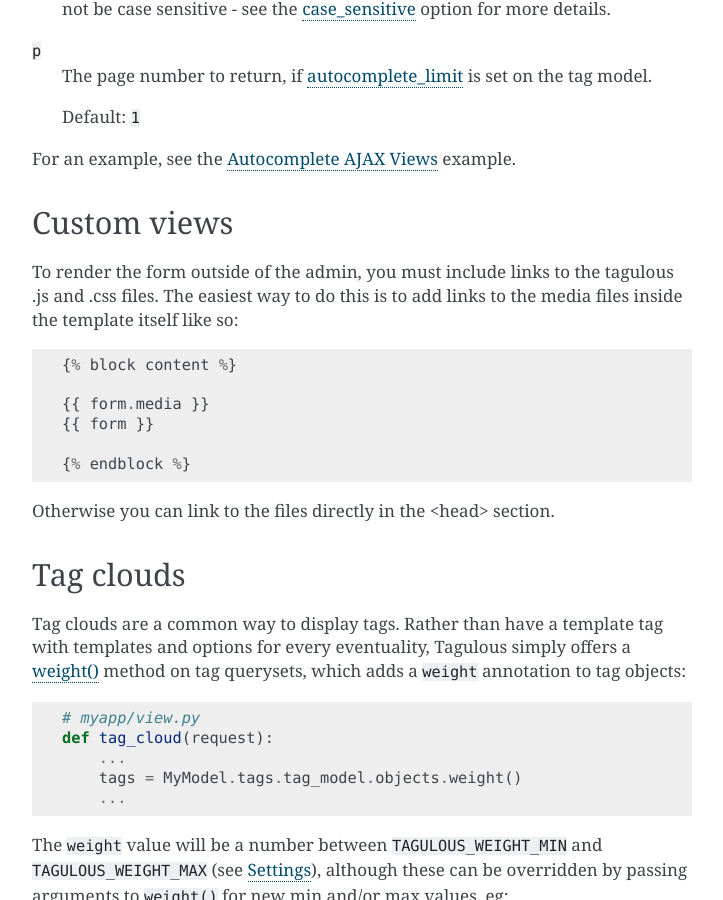
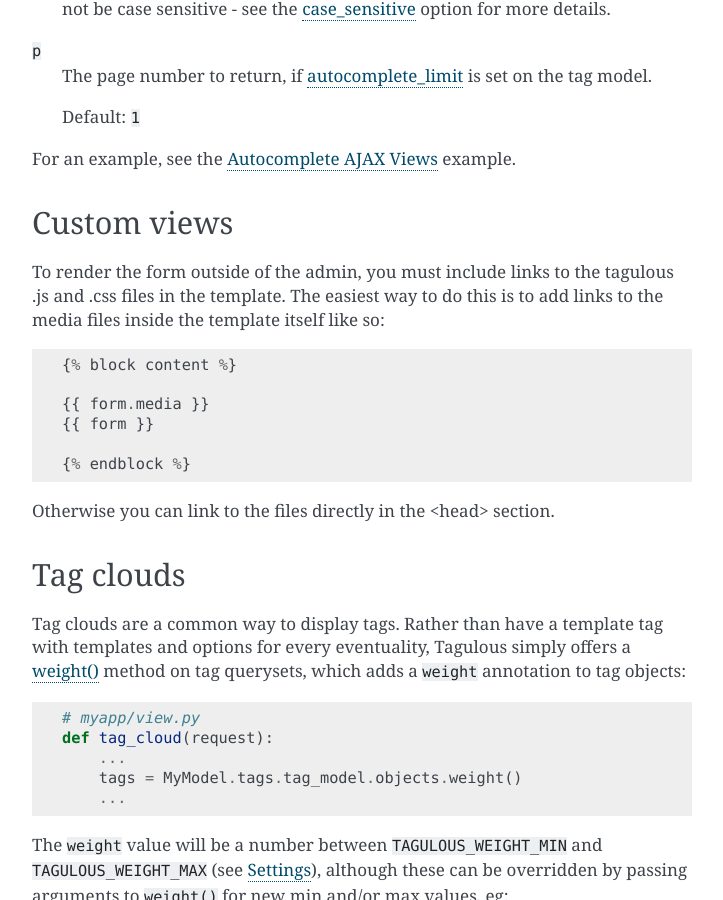
Before and after one commit to radiac/django-tagulous, a Sphinx documentation site: the page built from docs/views.rst, in a window 1280 px wide and 900 px high, scrolled down 740 px. Shown: the whole window, without its empty margins (388-1111 px from the left). Built offline with Sphinx 7.4.7, drawn with Linux system fonts in a browser that asks for light colours.

```diff
--- a/docs/views.rst
+++ b/docs/views.rst
@@ -50,8 +50,8 @@
 ============
 
 To render the form outside of the admin, you must include links to the
-tagulous .js and .css files. The easiest way to do this is to add links
-to the media files inside the template itself like so::
+tagulous .js and .css files in the template. The easiest way to do this
+is to add links to the media files inside the template itself like so::
 
     {% block content %}
 
```
